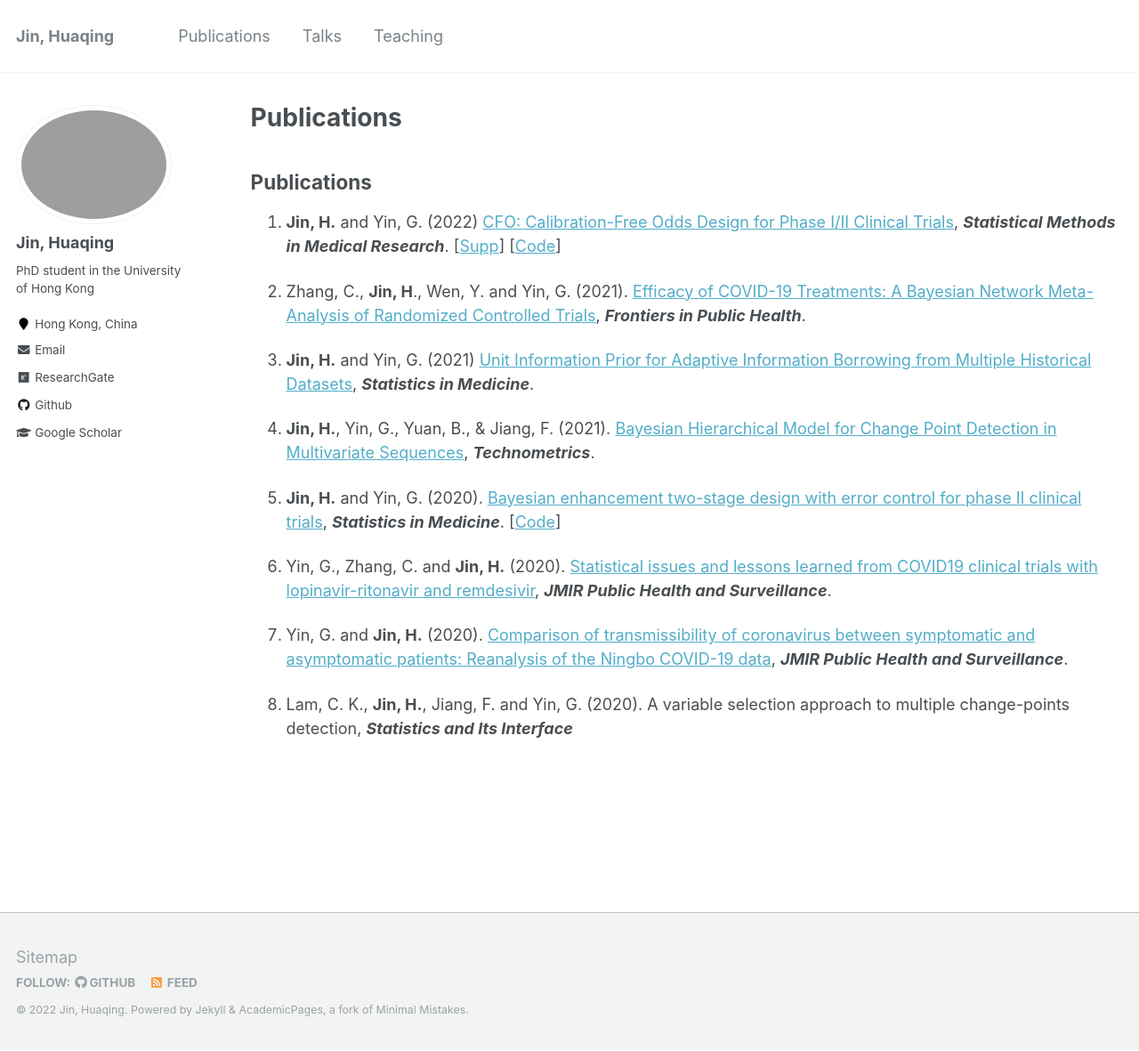
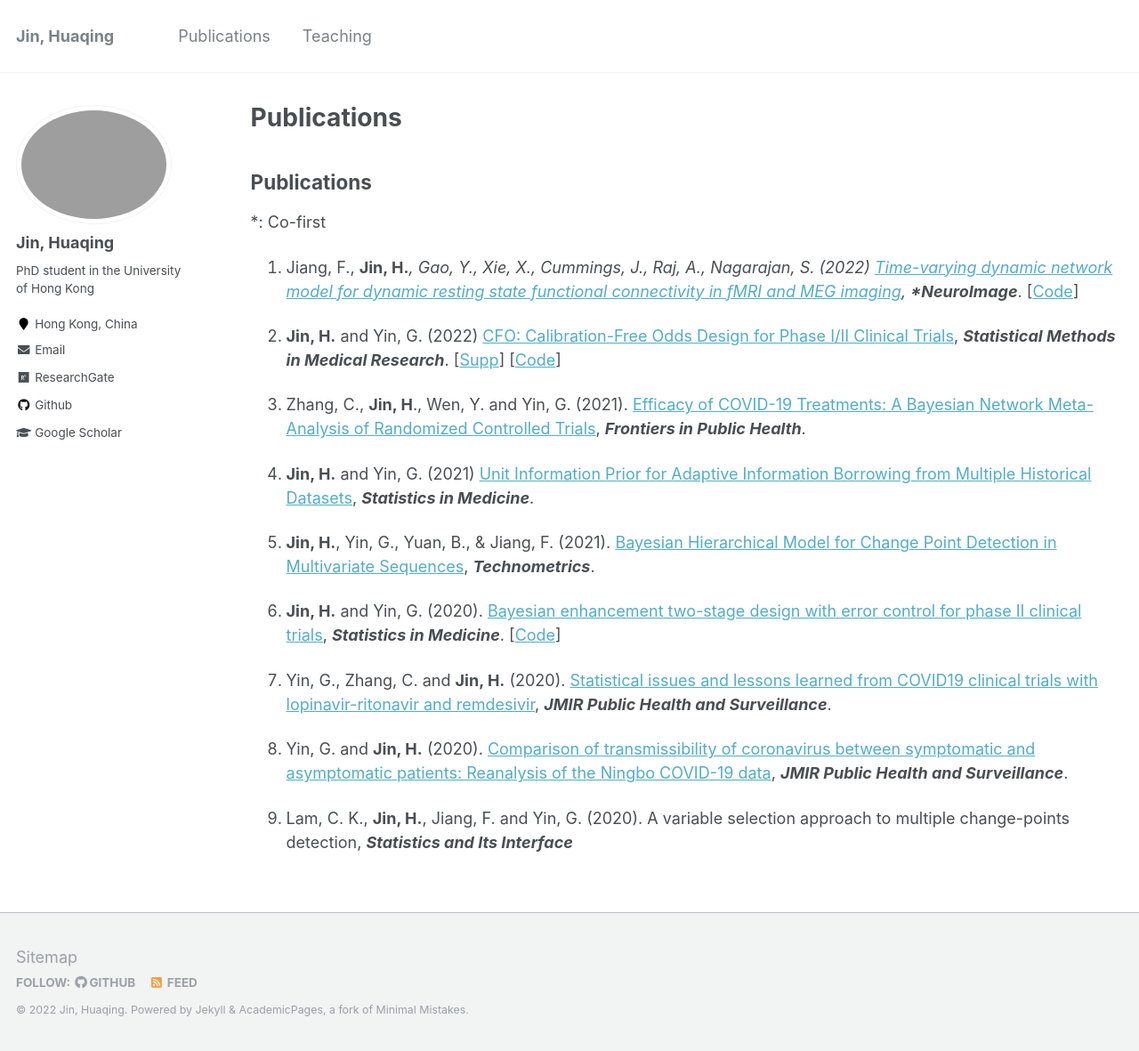
Before and after one commit to JINhuaqing/jinhuaqing.github.io, a Jekyll site: the page built from _pages/publications.md, in a window 1280 px wide and 1181 px high. Shown: the whole window at 89% size. Built offline with Jekyll 4.4.1, drawn with Linux system fonts in a browser that asks for light colours.

Commit message:
add TVDN paper

```diff
--- a/_data/navigation.yml
+++ b/_data/navigation.yml
@@ -3,8 +3,8 @@ main:
   - title: "Publications"
     url: /publications/
 
-  - title: "Talks"
-    url: /talks/
+#  - title: "Talks"
+#    url: /talks/
 
   - title: "Teaching"
     url: /teaching/
--- a/_pages/publications.md
+++ b/_pages/publications.md
@@ -20,11 +20,17 @@ author_profile: true
 
 ## **Publications**
 
+*: Co-first
+
+1. Jiang, F., **Jin, H.***, Gao, Y., Xie, X., Cummings, J., Raj, A., Nagarajan, S. (2022)
+[Time-varying dynamic network model for dynamic resting state functional connectivity in fMRI and MEG imaging](https://doi.org/10.1016/j.neuroimage.2022.119131), ***NeuroImage***.
+[[Code](https://github.com/JINhuaqing/TVDN)]
+
 1. **Jin, H.** and Yin, G. (2022)
 [CFO: Calibration-Free Odds Design for Phase I/II Clinical Trials](http://jinhuaqing.github.io/files/CFO.pdf), ***Statistical Methods in Medical Research***. [[Supp](http://jinhuaqing.github.io/files/CFO-supp.pdf)] [[Code](https://github.com/JINhuaqing/CFO)]
 
 1. Zhang, C., **Jin, H**., Wen, Y. and Yin, G. (2021).
-[Efficacy of COVID-19 Treatments: A Bayesian Network Meta-Analysis of Randomized Controlled Trials](http://jinhuaqing.github.io/files/UIP.pdf),
+[Efficacy of COVID-19 Treatments: A Bayesian Network Meta-Analysis of Randomized Controlled Trials](http://jinhuaqing.github.io/files/metaCOVID19.pdf),
 ***Frontiers in Public Health***.
 
 3. **Jin, H.** and Yin, G. (2021)
```
